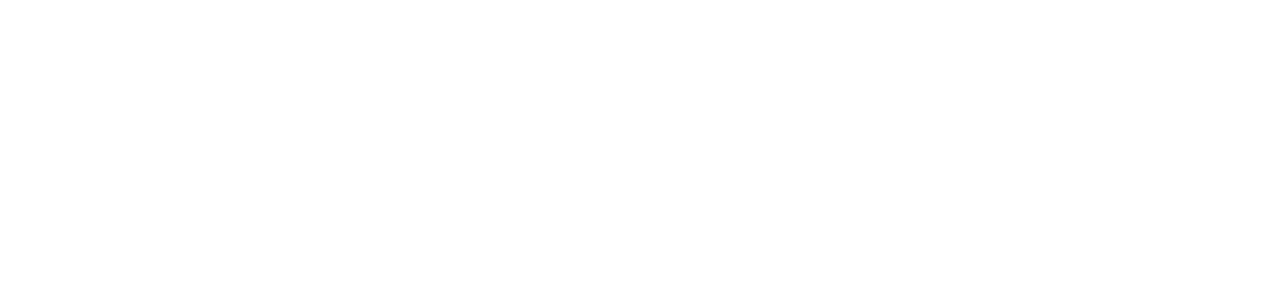
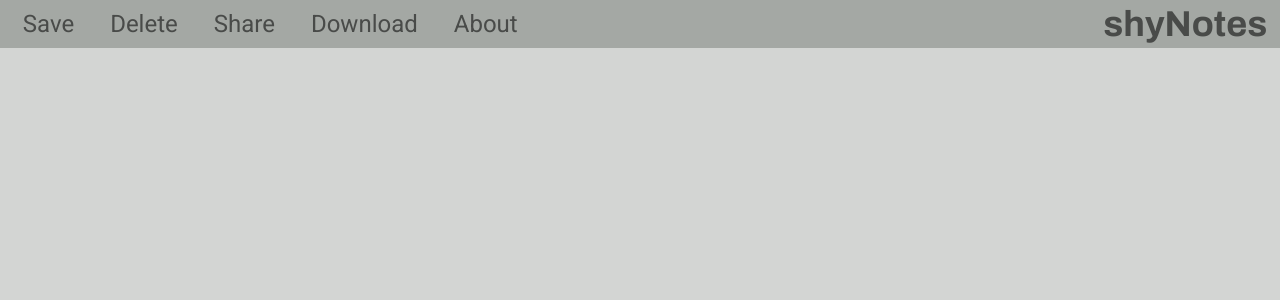
Before and after one commit to Jphn/shynotes, a Vue app: page /1 in a window 1280 px wide. Before the commit this address had no page. Shown: the top 300 px of the page. Built offline with nearby package versions, Linux system fonts and the light colour scheme.

Commit message:
feat: notes page

```diff
--- a/src/components/Home/MainContent.vue
+++ b/src/components/Home/MainContent.vue
@@ -11,7 +11,10 @@
 	);
 
 	function goToNotePage() {
-		return router.push(`/${notePath.value}`);
+		return router.push({
+			name: 'note',
+			params: { note: notePath.value },
+		});
 	}
 </script>
 
--- /dev/null
+++ b/src/components/Note/NavBar.vue
@@ -0,0 +1,87 @@
+<script setup lang="ts">
+	const actions = {
+		save: () => 'save',
+		delete: () => 'save',
+		share: () => 'save',
+		download: () => 'save',
+		about: () => 'save',
+	};
+</script>
+
+<template>
+	<header>
+		<nav>
+			<ul>
+				<li><button @click="actions.save()">Save</button></li>
+				<li><button @click="actions.delete()">Delete</button></li>
+				<li><button @click="actions.share()">Share</button></li>
+				<li><button @click="actions.download()">Download</button></li>
+				<li><button @click="actions.about()">About</button></li>
+			</ul>
+
+			<router-link :to="{ name: 'home' }">shyNotes</router-link>
+		</nav>
+	</header>
+</template>
+
+<style scoped>
+	header {
+		background-color: var(--middle);
+
+		height: 6vh;
+		width: 100%;
+	}
+
+	nav {
+		margin: 0 auto;
+
+		height: 100%;
+		max-width: 98vw;
+
+		display: flex;
+		justify-content: space-between;
+		align-items: center;
+	}
+
+	ul {
+		height: 100%;
+
+		display: flex;
+		gap: 1.6rem;
+	}
+
+	li {
+		height: 100%;
+	}
+
+	button {
+		border: none;
+		background-color: transparent;
+
+		color: var(--darker);
+
+		font-size: 2.4rem;
+
+		padding: 0 1rem;
+		height: 100%;
+	}
+
+	a {
+		text-decoration: none;
+		font-family: 'Archivo', sans-serif;
+
+		font-size: 3.6rem;
+
+		color: var(--darker);
+	}
+
+	@media screen and (max-width: 580px) {
+		nav {
+			justify-content: center;
+		}
+
+		ul {
+			display: none;
+		}
+	}
+</style>
--- /dev/null
+++ b/src/components/Note/TextArea.vue
@@ -0,0 +1,25 @@
+<script setup lang="ts"></script>
+
+<template>
+	<textarea></textarea>
+</template>
+
+<style scoped>
+	textarea {
+		margin: 0 auto;
+
+		width: 100%;
+		height: 94vh;
+
+		padding: 0;
+		margin: 0;
+
+		border: none;
+		outline: none;
+		background-color: transparent;
+		resize: none;
+
+		font-weight: 300;
+		font-size: 2rem;
+	}
+</style>
--- a/src/router/index.ts
+++ b/src/router/index.ts
@@ -1,5 +1,6 @@
 import { createRouter, createWebHistory } from 'vue-router';
 import HomeView from '../views/HomeView.vue';
+import NoteView from '../views/NoteView.vue';
 
 const router = createRouter({
 	history: createWebHistory(import.meta.env.BASE_URL),
@@ -9,6 +10,11 @@
 			name: 'home',
 			component: HomeView,
 		},
+		{
+			path: '/:note',
+			name: 'note',
+			component: NoteView,
+		},
 	],
 });
 
--- /dev/null
+++ b/src/views/NoteView.vue
@@ -0,0 +1,11 @@
+<script setup lang="ts">
+	import NavBar from '../components/Note/NavBar.vue';
+	import TextArea from '../components/Note/TextArea.vue';
+</script>
+
+<template>
+	<main>
+		<NavBar />
+		<TextArea />
+	</main>
+</template>
```
Also changed, not shown: src/assets/images/menu.svg (added).
